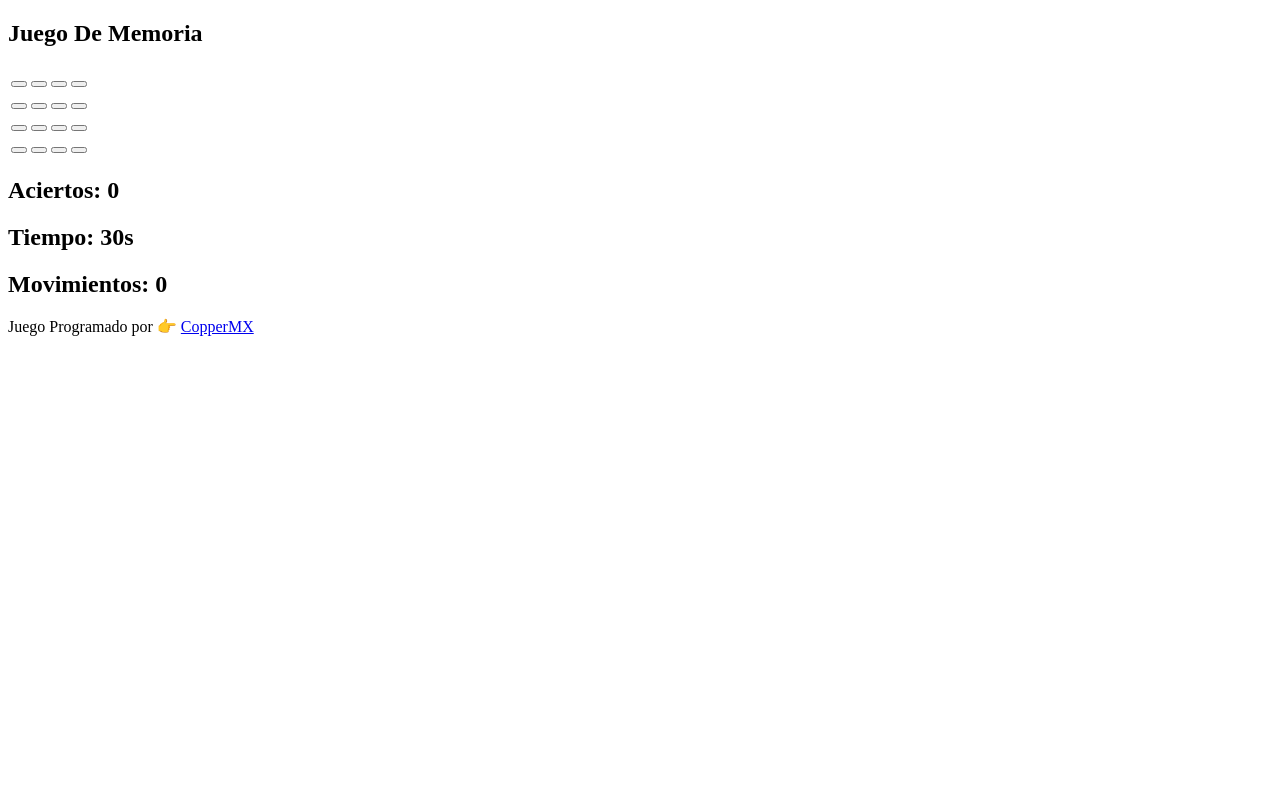
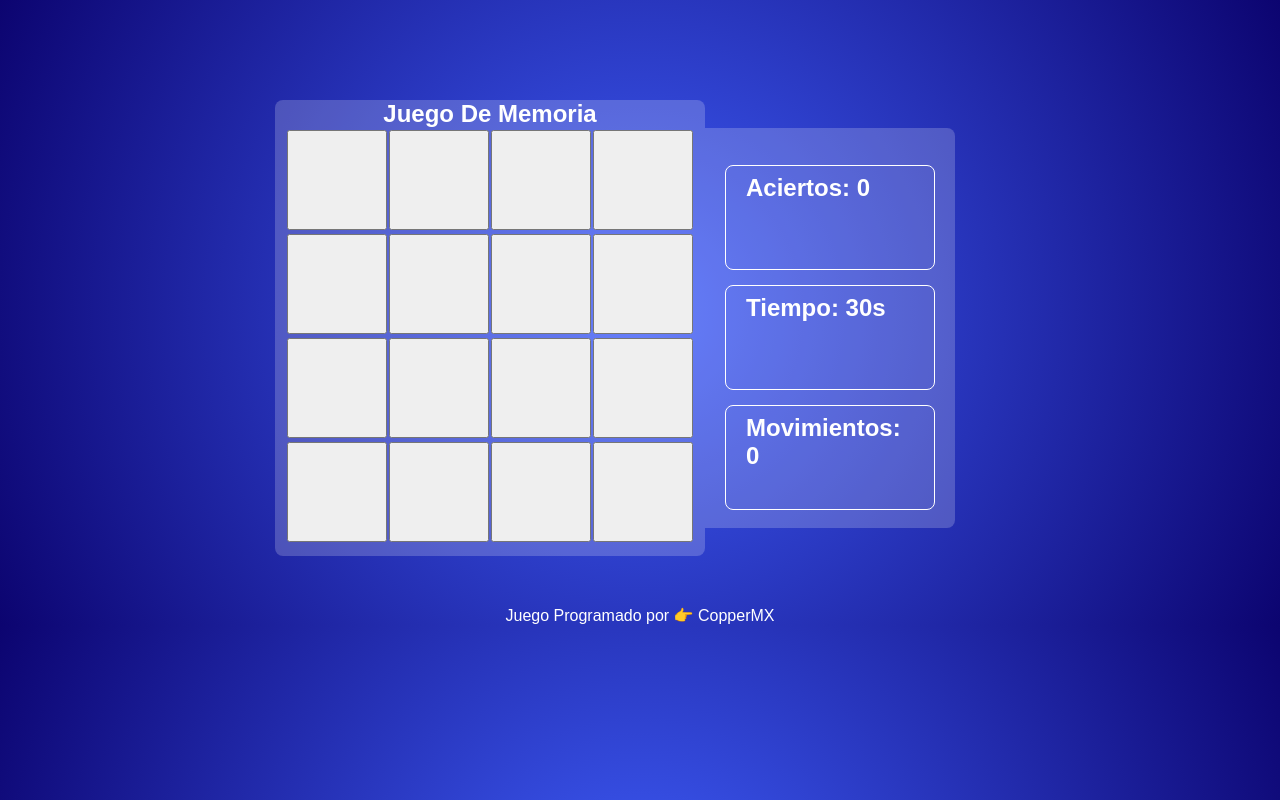
Before and after one commit to CoreJS-YT/memorama, a plain HTML site: page index.html in a window 1280 px wide. Drawn offline with Linux system fonts and the light colour scheme.

Commit message:
Estilos Terminados

```diff
--- a/index.css
+++ b/index.css
@@ -0,0 +1,57 @@
+* {
+    margin: 0%;
+    padding: 0%;
+    box-sizing: border-box;
+}
+body {
+    background: rgba(63, 94, 251, 0.541);
+    background: radial-gradient(circle, rgba(63,94,251,1) 0%, rgb(12, 4, 112) 100%);
+    font-family: sans-serif;
+    color: white;
+}
+.card {
+    width: 730px;
+    display: flex;
+    margin: 100px auto 50px;
+    align-items: center;
+}
+.card__sect1 {
+    background-color: rgba(255, 255, 255, 0.2);
+    padding: 0 10px 10px 10px;
+    border-radius: 8px;
+}
+h1 {
+    text-align: center;
+}
+button {
+    height: 100px;
+    width: 100px;
+    font-size: 40px;
+    color: black;
+    font-weight: bold;
+}
+button:hover {
+    cursor: pointer;
+}
+.card__sect2 {
+    background-color: rgba(255,255,255,0.2);
+    width: 250px;
+    height: 400px;
+    border-top-right-radius: 8px;
+    border-bottom-right-radius: 8px;
+    padding: 22px 20px;
+}
+.estadisticas {
+    border: 1px solid white;
+    height: 105px;
+    border-radius: 8px;
+    padding: 8px 20px;
+    margin: 15px 0;
+}
+footer {
+    text-align: center;
+}
+a {
+    text-decoration: none;
+    color: white;
+}
--- a/index.html
+++ b/index.html
@@ -47,5 +47,6 @@
     <footer>
         <p>Juego Programado por 👉 <a href="http://www.youtube.com/@coppermxcountry" target="_blank">CopperMX</a></p>
     </footer>
+    <script src="./index.js"></script>
 </body>
 </html>
```
